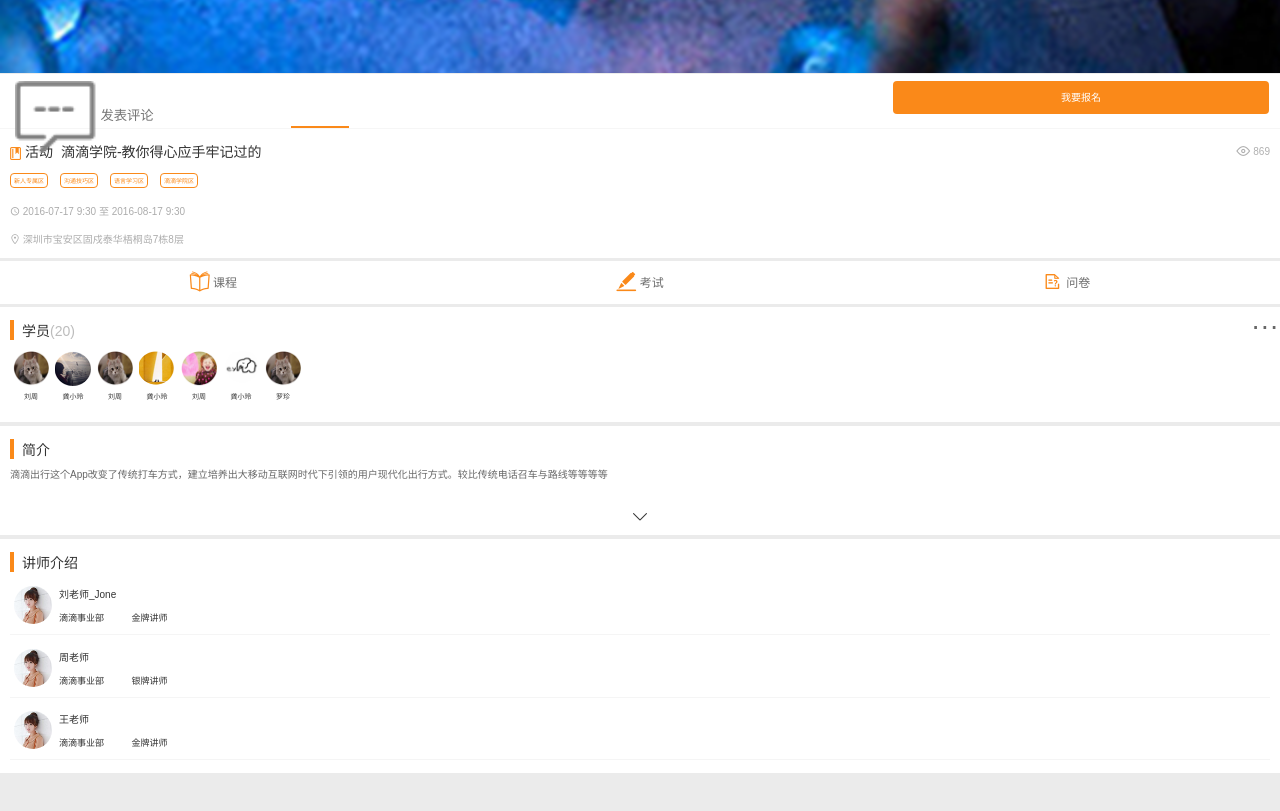
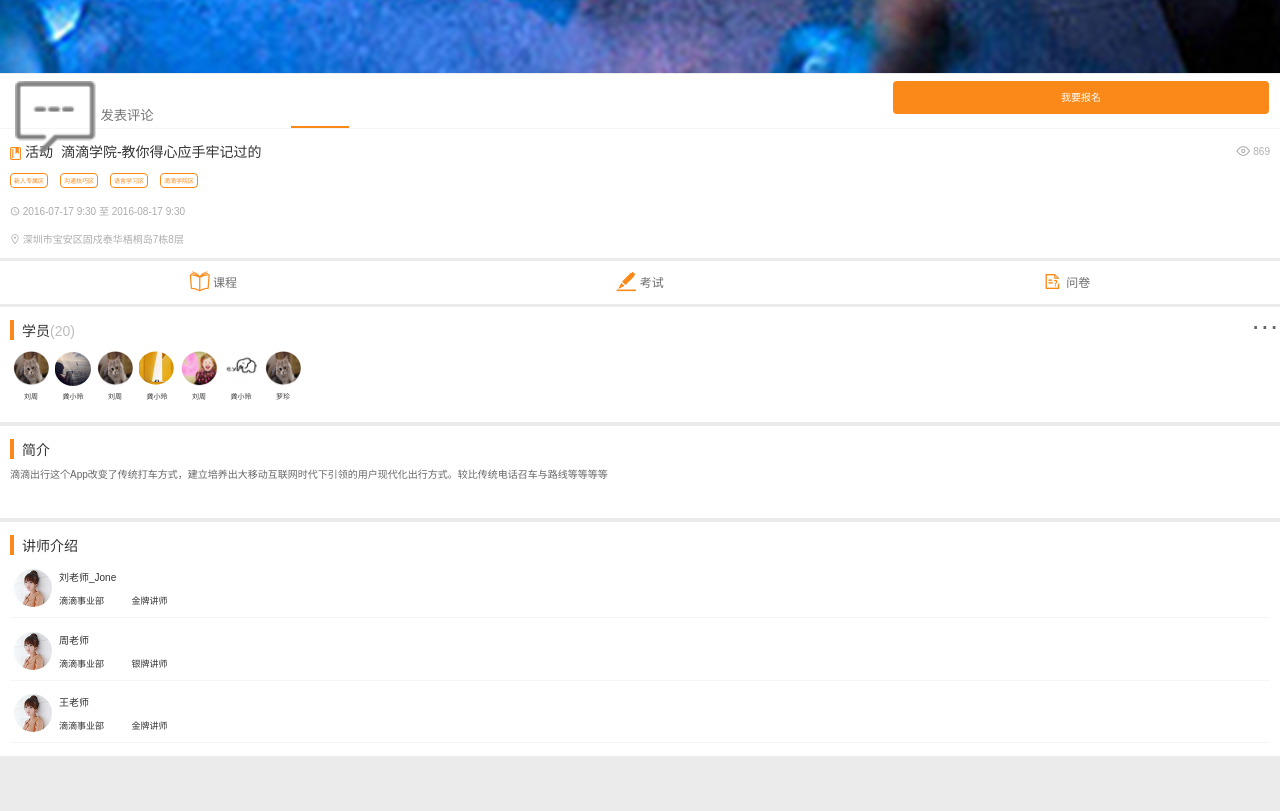
Before and after one commit to H-fairy/useless, a plain HTML site: page views/apply/details.html in a window 1280 px wide. Shown: the part 679-1490 px from the top of the page. Drawn offline with Linux system fonts and the light colour scheme.

Commit message:
修改details

```diff
--- a/views/apply/details.html
+++ b/views/apply/details.html
@@ -377,12 +377,19 @@
 <script src="../../libs/jquery/jquery.min.js"></script>
 <script src="../../js/common.js"></script>
 <script>
+	$(function(){
+	if($('.content').children('p').height() >= $('.content').children('p').children('span').height()){
+		$('.content').children('.icon-fanhui').hide();
+	}
+})
 	$('.content').on('click',function(){
-		$(this).children('p').toggleClass('active');
-		$(this).children('.icon-fanhui').toggleClass('over_auto');
+			$(this).children('p').toggleClass('active');
+			$(this).children('.icon-fanhui').toggleClass('over_auto');
+
 	})
 	setTimeout(function(){
 		document.body.scrollTop = document.body.scrollHeight;
+		alert(document.body.scrollHeight+'========');
 	},300);
 </script>
 </body>
```
